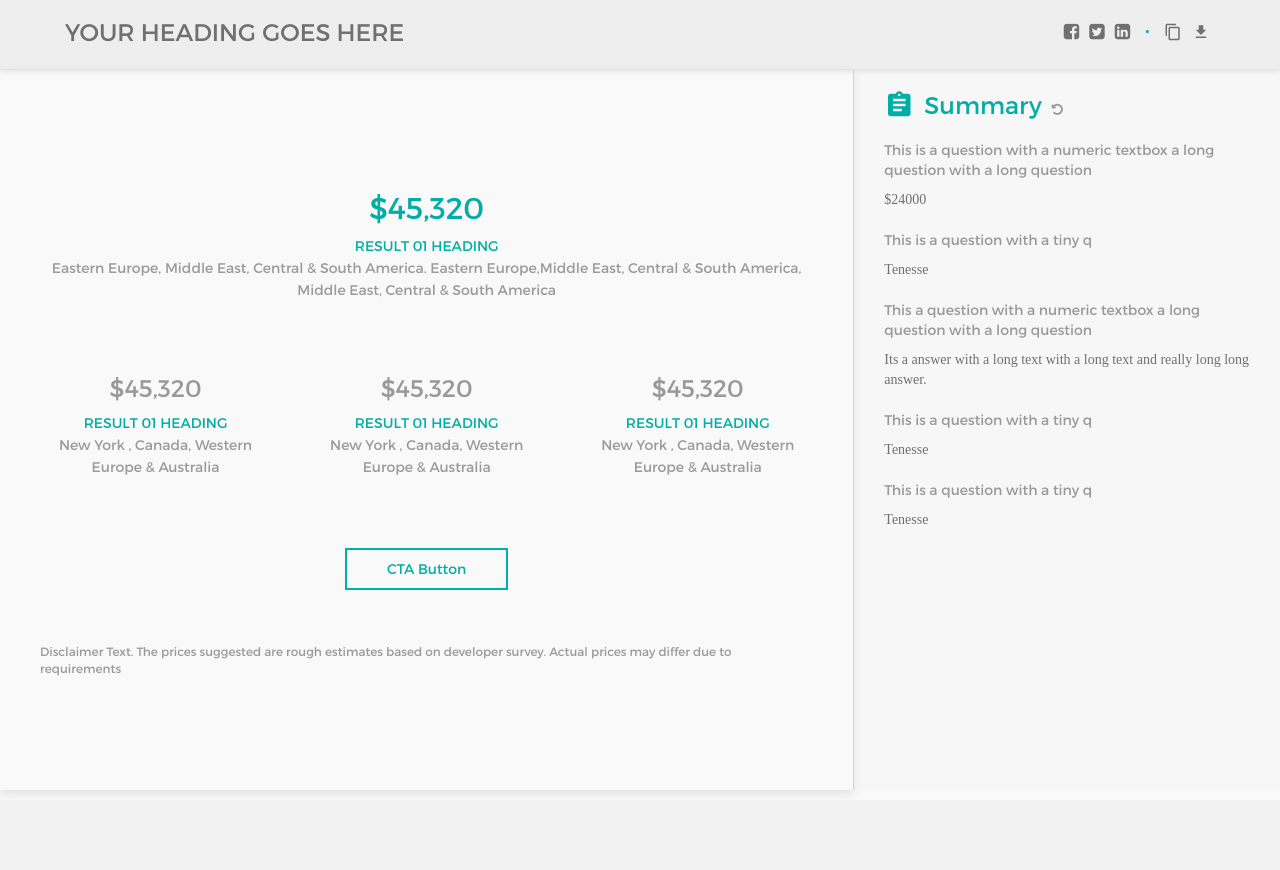
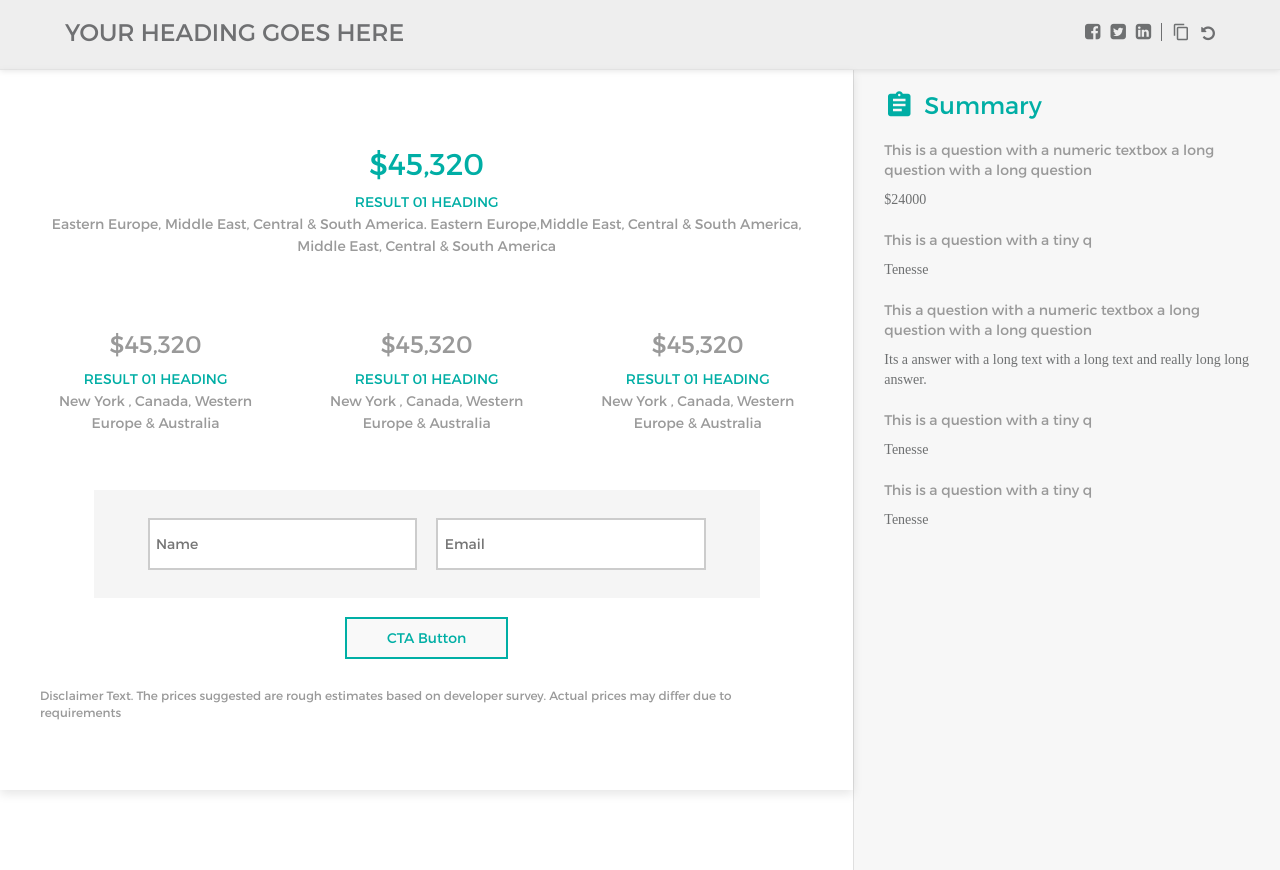
Before and after one commit to Sandeep-anand/calculator-temp, a plain HTML site: page result.html in a window 1280 px wide. Before the commit the page ends 800 px from the top, so only its background shows below. Drawn offline with nearby package versions, Linux system fonts and the light colour scheme; a web font is replaced by a local one.

Commit message:
result changes

```diff
--- a/css/style.css
+++ b/css/style.css
@@ -438,7 +438,7 @@ input { cursor:pointer; }
 
 
 /*Result Section Style */
-.result-section {background:#f9f9f9; width:100%;height:100%; position:absolute; font-family:montserratregular;}
+.result-section {background:#f9f9f9; width:100%;height:100vh; position:absolute; font-family:montserratregular;}
 .result-section .top-head { position:relative; z-index:1; float:left; width:100%;background:#eeeeee;	min-height:50px; border-bottom:1px solid #e6e6e6; font-family:montserratregular;padding:10px 50px; box-shadow: 0px 1px 6px rgba(0,0,0,0.1);}
 .result-section .top-head h4{	color:#6f7072;font-size:24px; text-transform:uppercase; font-family:montserratregular;}
 .result-section .top-head h4 span{ color:#00aea5; font-size:24px;}
@@ -449,7 +449,7 @@ input { cursor:pointer; }
 .result-section  .share-link ul li a{ float:left; display:inline-block; text-decoration:none; color:#6e7071; font-size:18px; padding:5px;}
 .result-section  .share-link ul li a .material-icons{font-size:18px !important; margin-top:3px; }
 
-.result-section .content-section{ float:left; padding:0;}
+.result-section .content-section{ float:left; padding:0; background:#ffffff;}
 .result-section .left-section{display:table; padding:20px; box-shadow: 0px 4px 10px rgba(0,0,0,0.1); z-index:1;}
 .result-section .mid-section{ text-align: center; /* float: left; */ display: table-cell; vertical-align: middle;height: 85vh;}
 .result-section .mid-section .small-top-sec{float:left; margin:3% 0;}
@@ -460,15 +460,19 @@ input { cursor:pointer; }
 .result-section .mid-section h6{color:#00aea5;text-align:center;font-size:14px; font-family:montserratregular; margin:0; line-height:22px;}
 .grey-color{color:#9a9a9a !important;}
 .result-section .bottom-section{	text-align:left;color:#999999;font-size:12px; font-family:montserratregular;padding:3% 20px; float:left; width:100%;}
-.result-section  .cta-outer{ float:left; margin:40px 0;}
+.result-section  .cta-outer{ float:left; margin:15px 0;}
 .bordered-btn{background-color: #f9f9f9;  color: #00afa5;padding: 10px 40px; border: 2px solid #00afa5;text-decoration: none !important; transition: background-color 0.5s ease; }
 .bordered-btn:hover{ background-color: #00afa5; color: #fff;}
 .result-section .right-section{background:#f7f7f7;border-left:1px solid #dfdfdf; display:table; }
-.result-section .internal-sec{display:table-cell; vertical-align:top; height:90vh;  }
+.result-section .internal-sec{display:table-cell; vertical-align:top; height:100vh;  }
 .result-section .right-section .internal-sec h3 {color:#00aea5; float:left;}
 .result-section .right-section .internal-sec h3 i{ font-size:30px; float:left;}
 .result-section .right-section .internal-sec h3 span{margin-top:3px; float:left; padding-left:10px; font-size:24px; color:#00aea5;}
 .result-section .right-section .internal-sec h3 span i{float:left; font-size:13px; color:#999999; margin-top:10px;}
 .result-section .right-section h4{color:#999999;	font-size:14px; float:left; line-height:20px; width:100%;}
 .result-section .right-section h5{font-size:14px; float:left; line-height:20px; color:#6e7071;  font-family:montserrat-bold; margin-top:0;}
+.result-section .mid-section .mid-inner{width:85%; background:#f5f5f5; margin:0 auto; padding:20px;}
+.result-section .mid-section .mid-inner input{width: 43% !important;margin: 8px !important;border: 2px solid #cccccc !important;color: #b9b9b9;font-family: montserratregular;font-size: 14px !important; background:#ffffff;}
+.result-section .share-link span i{   margin-top: 10px;font-size: 16px;margin-left: 6px; color: #6e6f71;}
+.result-section .share-link span li{content: " | ";border-left: 1px solid #6e6f71;height: 18px;margin-top: 8px;margin-left:5px; margin-right:5px;}
 /*Result Section Style */
--- a/result.html
+++ b/result.html
@@ -22,9 +22,9 @@
 					<li><a href="#"><i class="fa fa-facebook-square" aria-hidden="true"></i></a></li>
 					<li><a href="#"><i class="fa fa-twitter-square" aria-hidden="true"></i></a></li>
 					<li><a href="#"><i class="fa fa-linkedin-square" aria-hidden="true"></i></a></li>
-					<li><span>.</span></li>
+					<span><li></li></span>
 					<li><a href="#"><i class="material-icons">content_copy</i></a></li>
-					<li><a href="#"><i class="material-icons">file_download</i></a></li>
+					<span><a href="#"><i class="fa fa-undo" aria-hidden="true"></i></a></span>
 				</ul>
 			</div>
 		</div>
@@ -54,15 +54,22 @@
 						</div>
 					</div>
 					<div class="col-md-12 col-sm-12 col-xs-12 cta-outer">
+						<div class="mid-inner">
+							<input type="text" class="" placeholder="Name ">
+							<input type="email" class="" placeholder="Email">
+						</div>
+					</div>
+					<div class="col-md-12 col-sm-12 col-xs-12 cta-outer">
 						<a href="#" class="bordered-btn">CTA Button</a>
 					</div>
+
 					<div class="bottom-section">Disclaimer Text. The prices suggested are rough estimates based on developer survey. Actual prices may differ due to requirements</div>
 				</div>
 			</div>
 			<div class="col-md-4 col-sm-4 col-xs-12 right-section">
 				<div class="internal-sec">
 				<div class="col-md-12 col-sm-12 col-xs-12">
-					 <h3 > <i class="material-icons">assignment</i> <span>Summary</span> <span> <i class="fa fa-undo" aria-hidden="true"></i> </span></h3>
+					 <h3 > <i class="material-icons">assignment</i> <span>Summary</span> </h3>
 				</div>
 				<div class="col-md-12 col-sm-12 col-xs-12">
 					<h4>This is a question with a numeric textbox a long question with a long question</h4>
```
Also changed, not shown: 2 other files.
